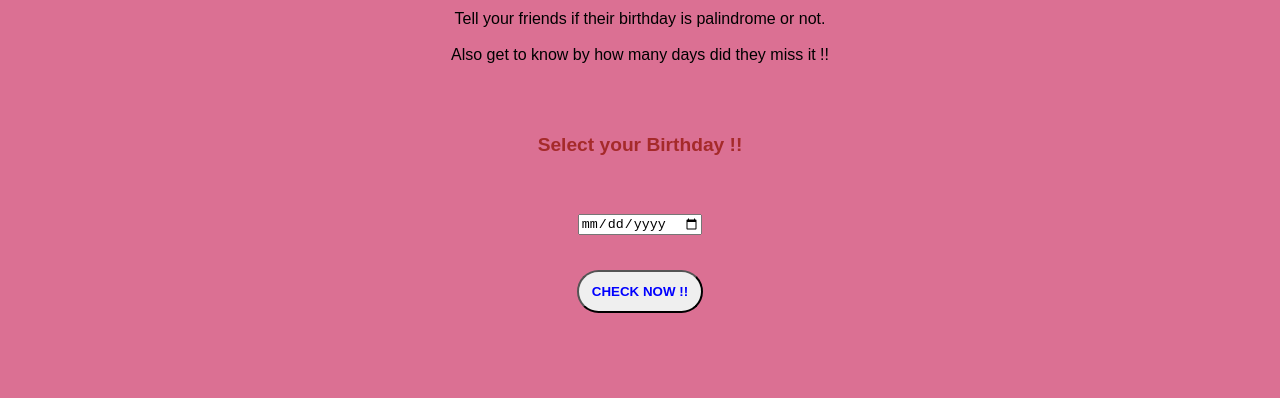
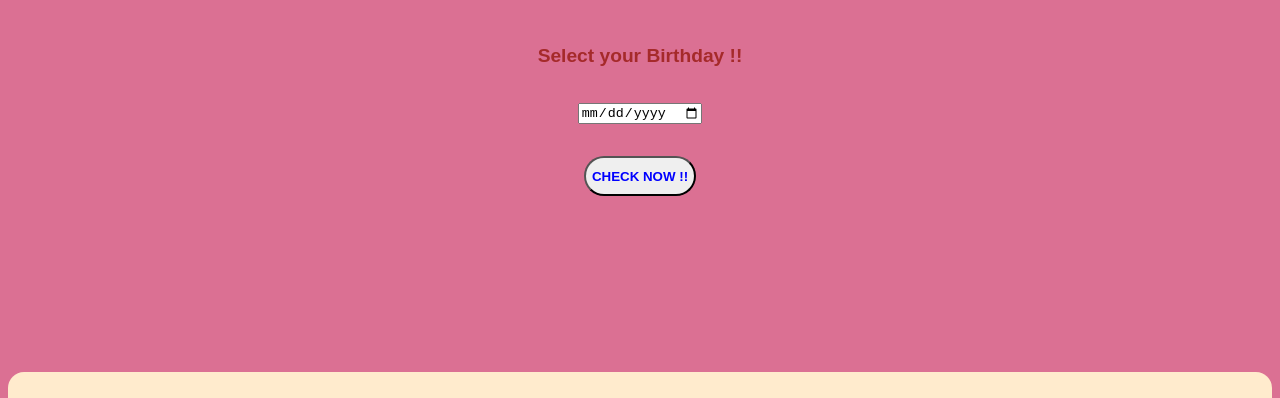
Before and after one commit to niharika-kesarwani/birthday-palindrome, a website built with Parcel: page index.html in a window 1280 px wide. Shown: the part 224-622 px from the top of the page. Built offline with nearby package versions, Linux system fonts and the light colour scheme; a web font is replaced by a local one.

Commit message:
removed bottom footer

```diff
--- a/src/styles.css
+++ b/src/styles.css
@@ -6,51 +6,40 @@ body {
   height: 25rem;
   margin-top: 4rem;
   font-family: "Meera Inimai", sans-serif;
-  display: flex;
-  flex-direction: column;
-  min-height: 100vh;
 }
 
 .heading {
   text-align: center;
   font-weight: bolder;
   font-size: 3rem;
-  flex-grow: 1;
 }
 
 .info {
   margin: 3rem;
-  flex-grow: 1;
 }
 
 .date {
   font-weight: bold;
   font-size: larger;
   color: brown;
-  flex-grow: 1;
 }
 
 #dateInput {
   margin: 2.25rem 0rem 1rem 0rem;
   display: block;
-  flex-grow: 1;
 }
 
 #button {
   margin: 1rem;
-  max-width: 10%;
   height: 2.5rem;
   color: blue;
   font-weight: bold;
   border-radius: 2rem;
-  flex-grow: 1;
-  margin-left: 45%;
 }
 
 #para {
   height: 7rem;
   text-align: center;
-  flex-grow: 1;
 }
 
 .footer {
```
